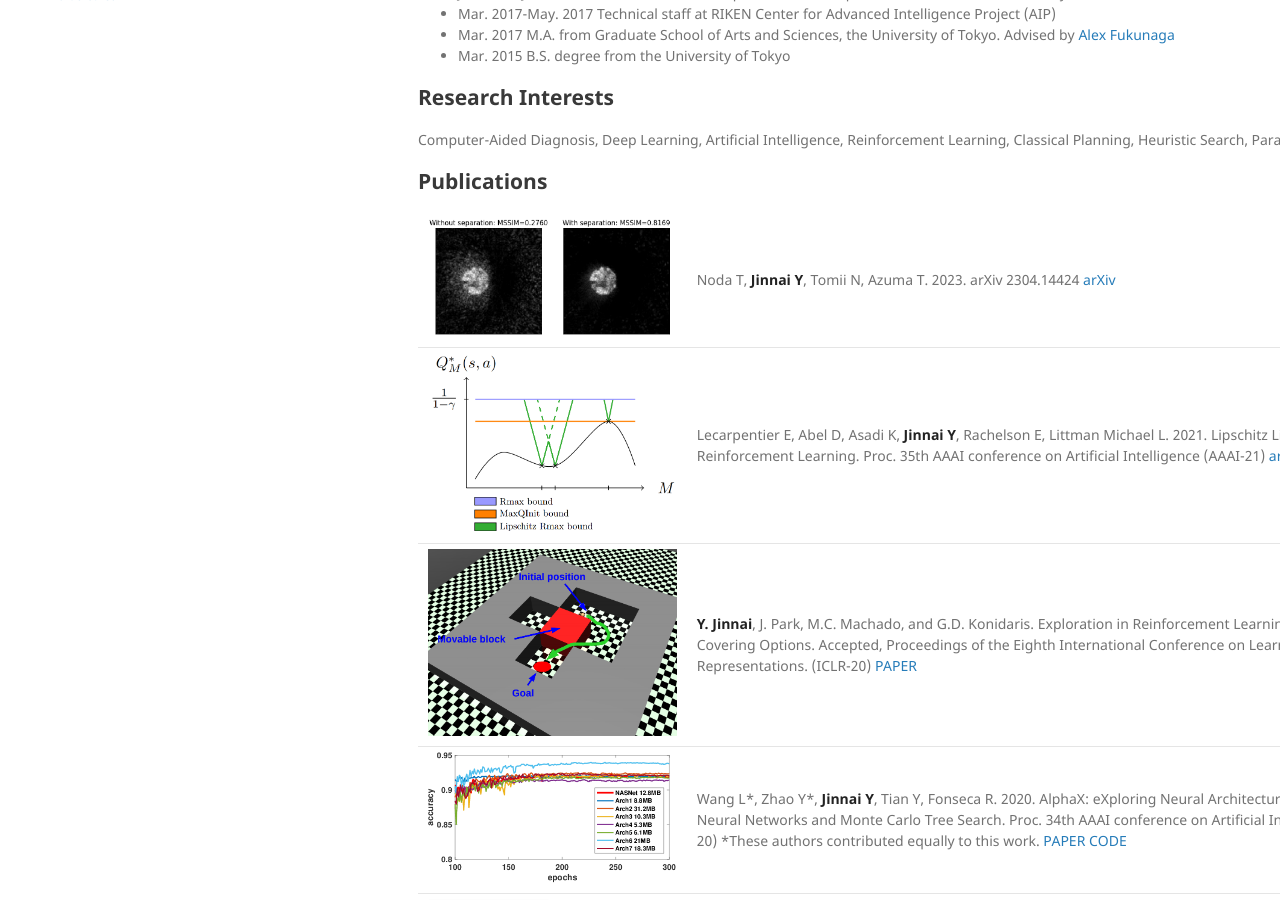
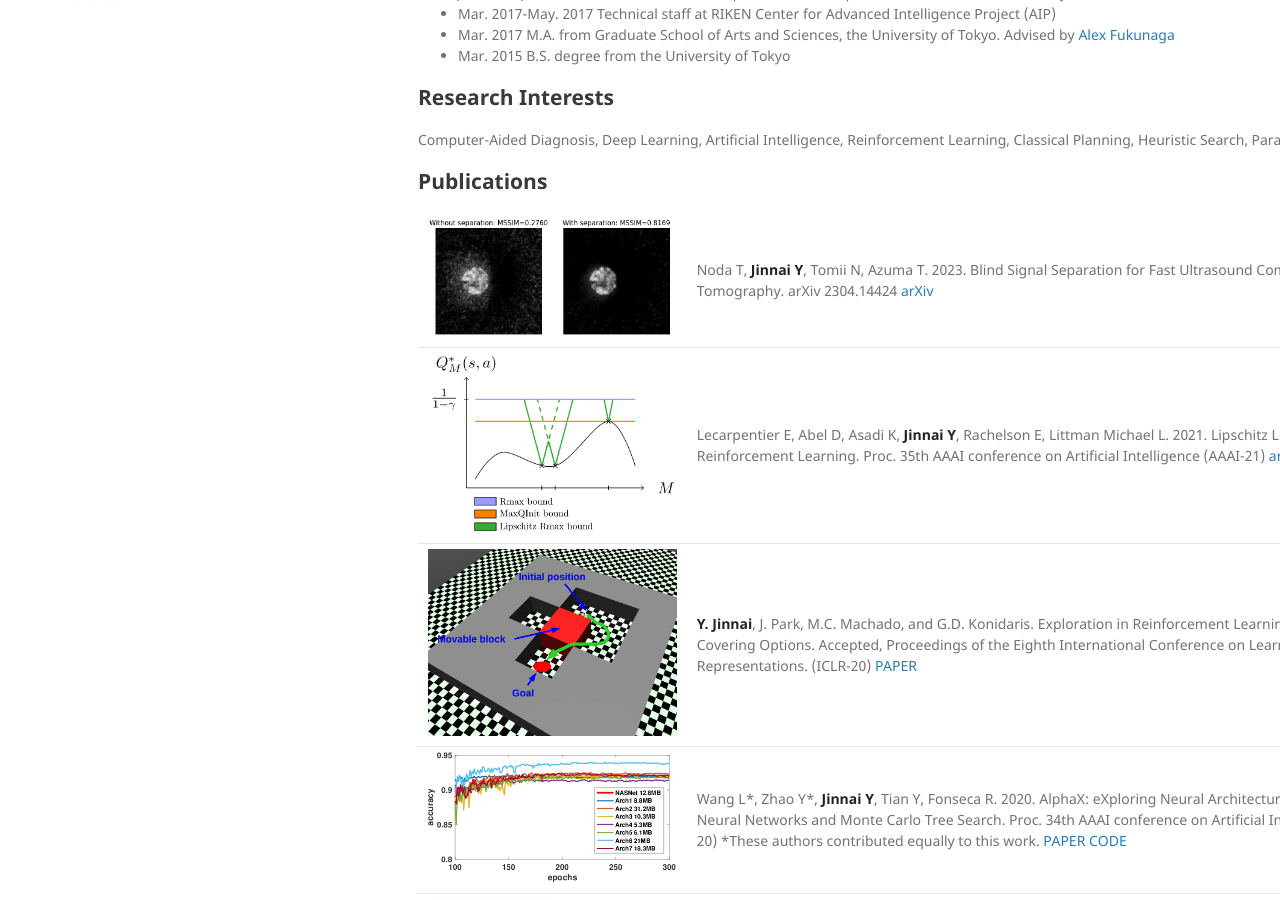
Before and after one commit to jinnaiyuu/jinnaiyuu.github.io, a Jekyll site: the page built from index.md, in a window 1280 px wide and 900 px high, scrolled down 478 px. Built offline with Jekyll 4.4.1, drawn with Linux system fonts in a browser that asks for light colours; our own code applies the rules of GitHub Pages for plain Markdown files.

Commit message:
add title to the fastusct papers

```diff
--- a/index.md
+++ b/index.md
@@ -20,7 +20,7 @@ Computer-Aided Diagnosis, Deep Learning, Artificial Intelligence, Reinforcement
 
 
 | ---:      | :--- |
-| <img src="../images/papers/fastusct.png" alt="fastusct" width="700" />  | Noda T, **Jinnai Y**, Tomii N, Azuma T. 2023. arXiv 2304.14424 [arXiv](https://arxiv.org/abs/2304.14424)  |
+| <img src="../images/papers/fastusct.png" alt="fastusct" width="700" />  | Noda T, **Jinnai Y**, Tomii N, Azuma T. 2023. Blind Signal Separation for Fast Ultrasound Computed Tomography. arXiv 2304.14424 [arXiv](https://arxiv.org/abs/2304.14424)  |
 | <img src="../images/papers/lipschitz.png" alt="lipschitz" width="700" />  | Lecarpentier E, Abel D, Asadi K, **Jinnai Y**, Rachelson E, Littman Michael L. 2021. Lipschitz Lifelong Reinforcement Learning. Proc. 35th AAAI conference on Artificial Intelligence (AAAI-21) [arXiv](https://arxiv.org/abs/2001.05411) [Poster](../pdf/posters/AAAI-2021 poster.pdf) [Code](https://github.com/SuReLI/llrl) |
 | <img src="../images/papers/ICLR-20.png" alt="iclr-20" width="550" />  | **Y. Jinnai**, J. Park, M.C. Machado, and G.D. Konidaris. Exploration in Reinforcement Learning with Deep Covering Options. Accepted, Proceedings of the Eighth International Conference on Learning Representations. (ICLR-20) [PAPER](../pdf/papers/ICLR-20.pdf) |
 | <img src="../images/papers/alphaX.png" alt="alphaX" width="700" />  | Wang L\*, Zhao Y\*, **Jinnai Y**, Tian Y, Fonseca R. 2020. AlphaX: eXploring Neural Architectures with Deep Neural Networks and Monte Carlo Tree Search. Proc. 34th AAAI conference on Artificial Intelligence (AAAI-20) \*These authors contributed equally to this work. [PAPER](https://arxiv.org/abs/1903.11059) [CODE](https://github.com/linnanwang/AlphaX-NASBench101) |
```
Also changed, not shown: ja/index.md (+1 -1 lines).
